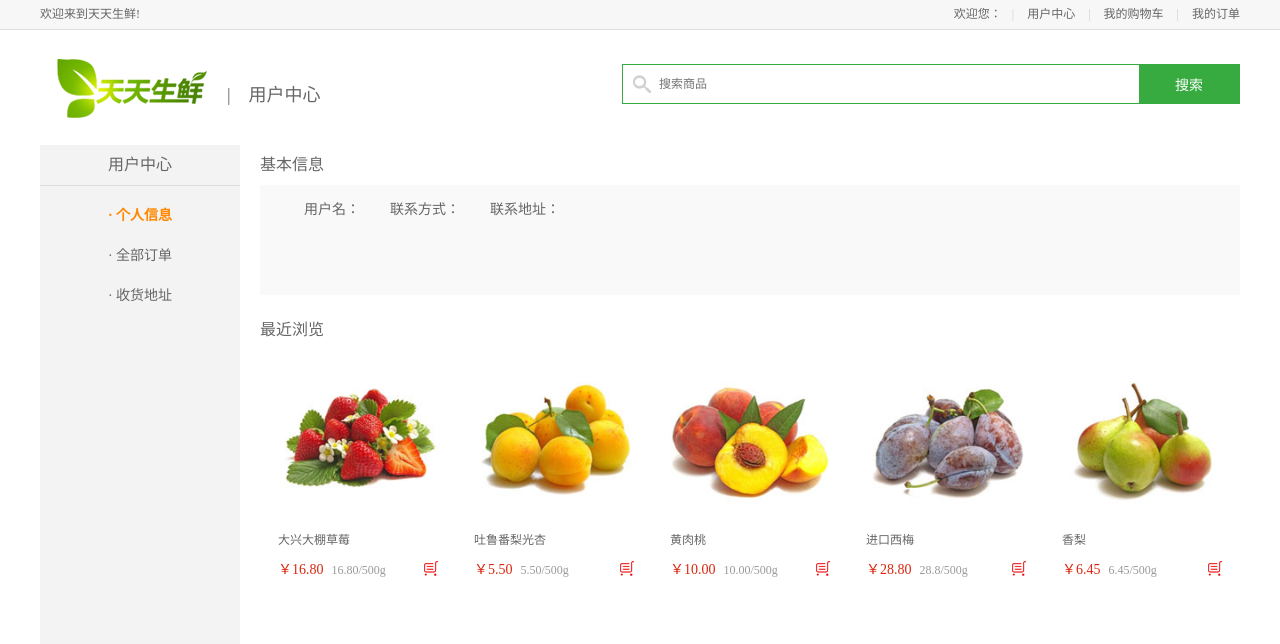
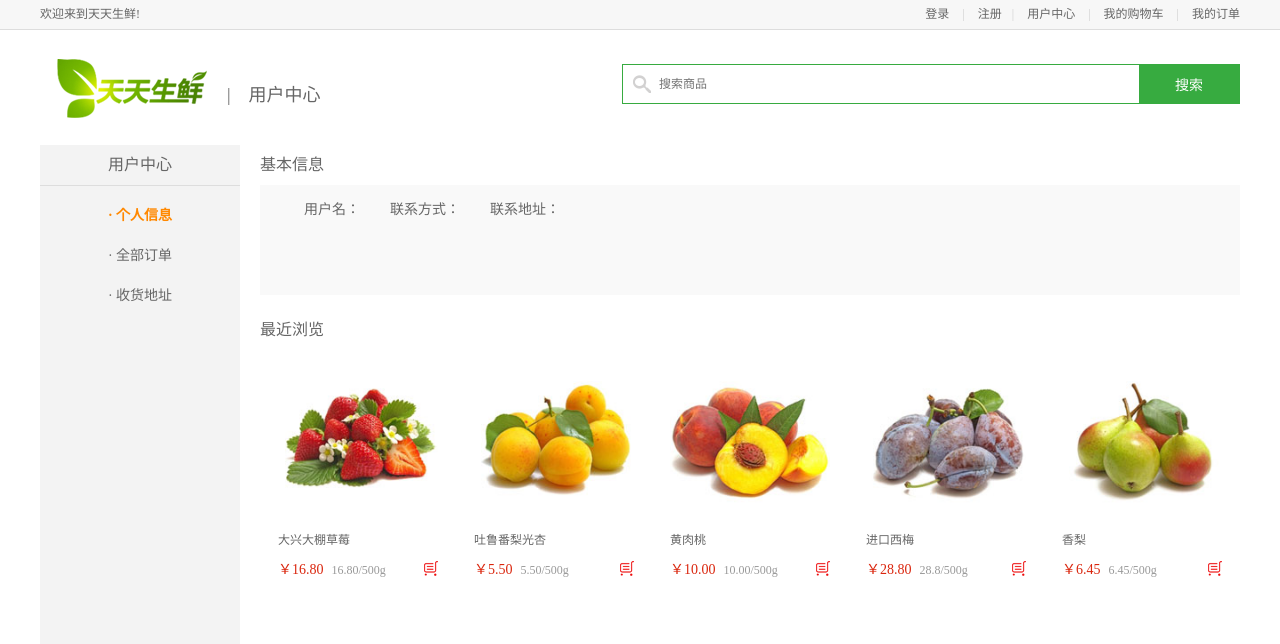
Before and after one commit to ziyou0103/tiantian2, a Django app: template templates/tt_user/user_center_info.html in a window 1280 px wide. Shown: the top 644 px of the page. Run offline with Django 3.2, Linux system fonts and the light colour scheme; the template is opened without the code that fills it, so the values that code supplies are empty.

Commit message:
优化登录

```diff
--- a/templates/base.html
+++ b/templates/base.html
@@ -1,26 +1,36 @@
 {% extends 'base_foot.html'%}
-{%block head%}
-<script>
-    $(function(){
-        $('.login_btn').hide();
-        $('.login_info em').html('{{user_name}}');
-        $('.login_info').show();
-    })
-</script>
-{%endblock head%}
+
 {%block body%}
 	<div class="header_con">
 		<div class="header">
 			<div class="welcome fl">欢迎来到天天生鲜!</div>
 			<div class="fr">
-				<div class="login_info fl" id="login_info">
-					欢迎您：<em>张 山</em>
-				</div>
-				<div class="login_btn fl">
-					<a href="login.html">登录</a>
-					<span>|</span>
-					<a href="register.html">注册</a>
-				</div>
+				<!--{% if request.session.username|default:'' != '' %}-->
+				<!--<div class="login_info fl">-->
+					<!--欢迎您：<a>{{request.session.username}}</a>-->
+					<!--<span>|</span>-->
+					<!--<a href="/user/logout/">退出</a>-->
+				<!--</div>-->
+				<!--{% else %}-->
+				<!--<div class="login_btn fl">-->
+					<!--<a href="/user/login/">登录</a>-->
+					<!--<span>|</span>-->
+					<!--<a href="/user/register/">注册</a>-->
+				<!--</div>-->
+				<!--{% endif %}-->
+				{% if request.session.username|default:'' != '' %}
+             	<div class="user_link fl">
+                	<a href="/user/info">欢迎您：{{request.session.username}}</a>
+                	<span>|</span>
+                 	<a href="/user/logout/">退出</a>
+            	</div>
+            	{% else %}
+            	<div class="login_btn fl">
+                	<a href="/user/login/">登录</a>
+                	<span>|</span>
+                	<a href="/user/register">注册</a>
+            	</div>
+            	{% endif %}
 				<div class="user_link fl">
 					<span>|</span>
                     <!--TODO 硬编码-->
--- a/templates/base_foot.html
+++ b/templates/base_foot.html
@@ -6,7 +6,6 @@
 	<link rel="stylesheet" type="text/css" href="/static/css/reset.css">
 	<link rel="stylesheet" type="text/css" href="/static/css/main.css">
 	<script type="text/javascript" src="/static/js/jquery-1.12.4.min.js"></script>
-	{%block head%}{%endblock head%}
 </head>
 <body>
 {%block body%}{%endblock body%}
```
